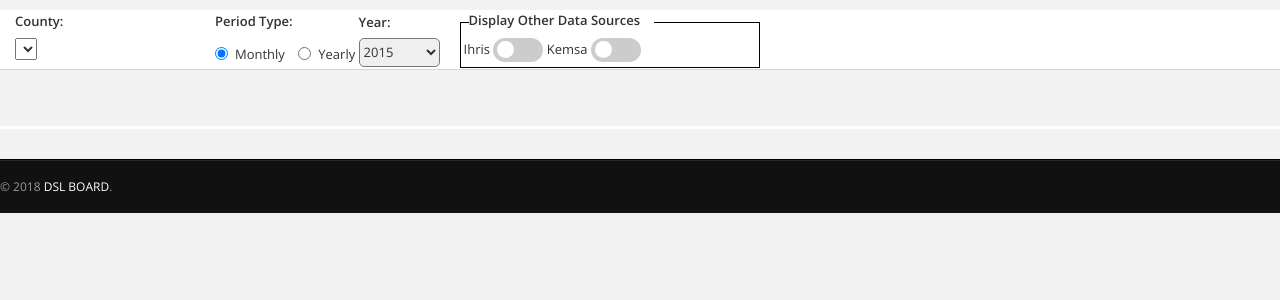
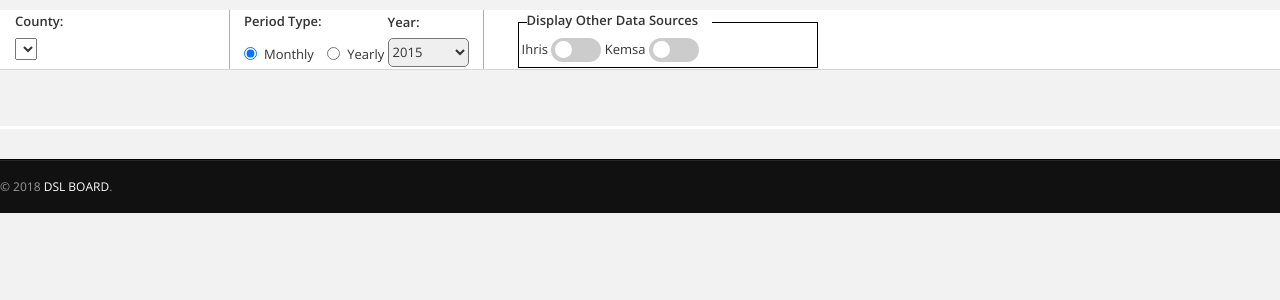
Before and after one commit to uonafya/DSL-portal, a Java web app: page /view/home/index.html in a window 1280 px wide. Shown: the part 72-372 px from the top of the page. Run offline with Spring Boot 4, a stand-in JSP engine, Linux system fonts and the light colour scheme; lists and menus that the app fills with data are empty; the project's own start-up code is not run, and a stand-in starts its controllers and pages; some libraries are stand-ins or nearby versions.

Commit message:
added drill menu splitter

```diff
--- a/DSLWeb/src/main/webapp/view/home/index.html
+++ b/DSLWeb/src/main/webapp/view/home/index.html
@@ -133,10 +133,12 @@
             }
 
             .subnavbar .caret {
-	border-top-color: initial;
-	border-bottom-color: initial;
-}
-
+                border-top-color: initial;
+                border-bottom-color: initial;
+            }
+            .spliter{
+                float: left;height: 100%;border-left: 1px #FFA500 solid;margin-left: 14px;margin-right: 14px;
+            }
         </style>
 
     </head>
@@ -187,7 +189,7 @@
                         <ul class="nav navbar-nav pull-right">
                             <li class="dropdown"><a href="#" class="dropdown-toggle" data-toggle="dropdown"><i
                                         class="fa fa-map" aria-hidden="true"></i> Organisation unit <b class="caret"></b></a>
-                                        <ul style="width: 100%;" id="organisation-unit-level" class="dropdown-menu">
+                                <ul style="width: 100%;" id="organisation-unit-level" class="dropdown-menu">
                                     <li><a  data-org_unit="county" href="javascript:;">County</a></li>
                                     <li><a  data-org_unit="constituency" href="javascript:;">Counstituency</a></li>
                                 </ul>
@@ -202,7 +204,7 @@
 
         <div class="subnavbar">
             <div class="subnavbar-inner">
-                <div class="container org-unit" style="width: 100%;">
+                <div class="container org-unit" style="width: 100%;height: 100%;">
                     <div class="" style="float: left;width: 200px">
 
                         <label data-name="organisation-unit" style="display: block" for="organisation-unit">County: </label>
@@ -212,6 +214,7 @@
                         </select>
                         <!--<span class="vl"></span>-->
                     </div>
+                    <div class="spliter"></div>
                     <div class="" style="float: left;">
 
                         <div style="display: inline-block;">
@@ -300,6 +303,7 @@
 
 
                     </div>
+                    <div class="spliter"></div>
                     <div class="" style="float: left;margin-top: 12px;margin-left: 20px">
                         <div style="width:300px;border:1px solid black;padding-left:3px;">
                             <h4 class="datasources"><label>Display Other Data Sources</label></h4>
```
